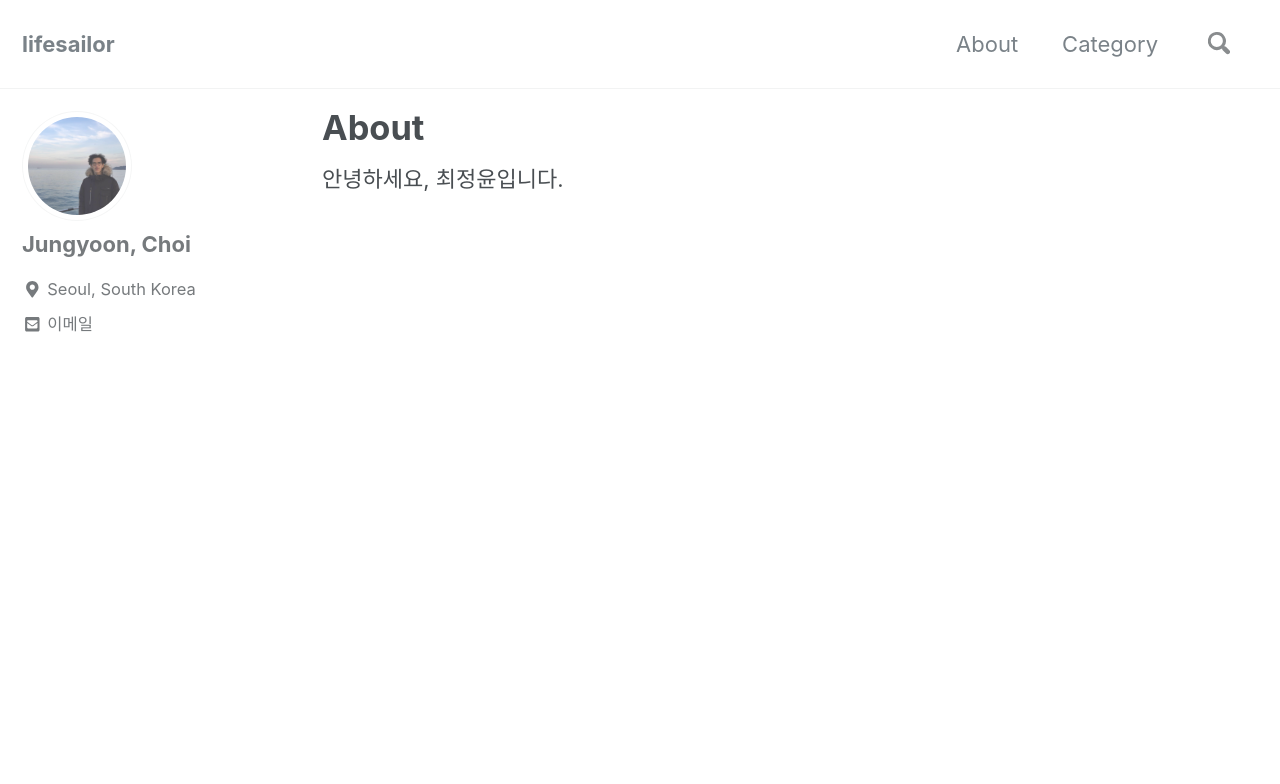
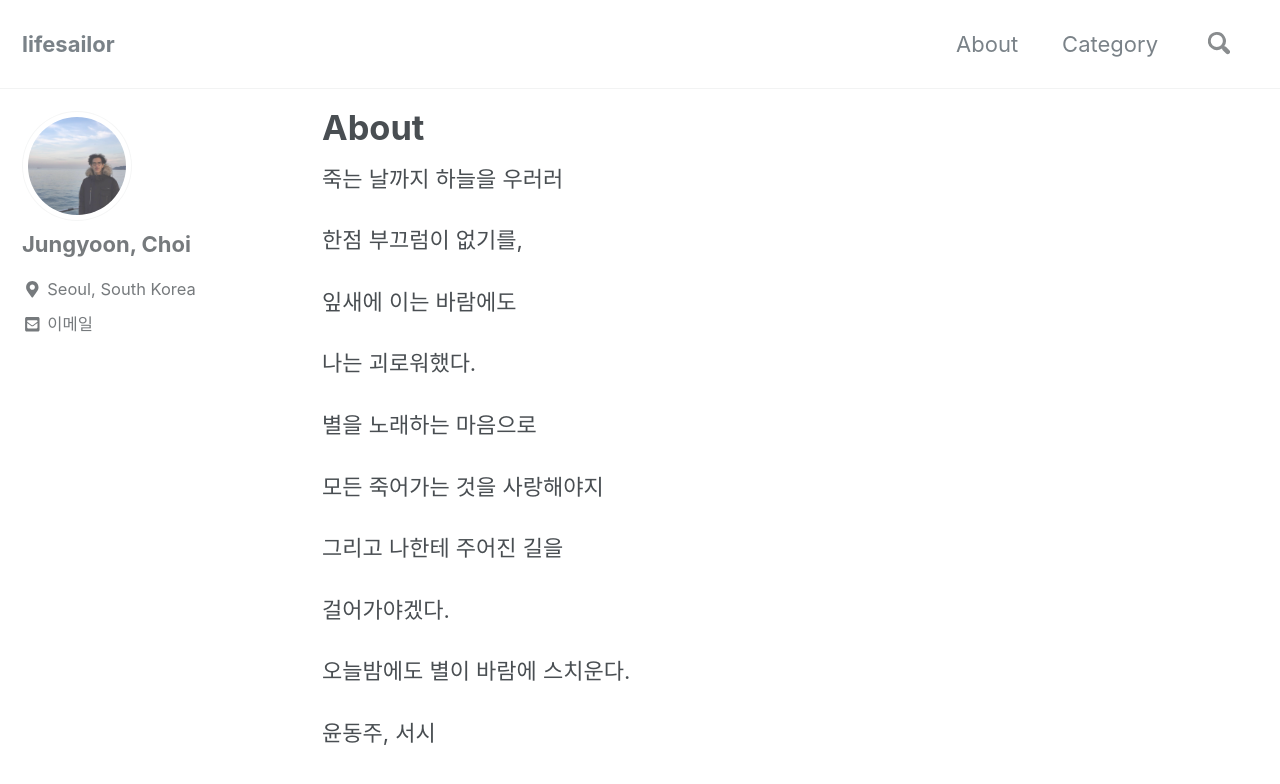
Before and after one commit to lifesailor/lifesailor.github.io, a Jekyll site: the page built from _pages/about.md, in a window 1280 px wide and 900 px high. Shown: the top 784 px of the window. Built offline with Jekyll 4.4.1, drawn with Linux system fonts in a browser that asks for light colours; nearby versions of some CDN libraries.

Commit message:
about 수정

```diff
--- a/_pages/about.md
+++ b/_pages/about.md
@@ -4,4 +4,24 @@ layout: single
 permalink: /about/
 author_profile: true
 ---
-안녕하세요, 최정윤입니다.
+죽는 날까지 하늘을 우러러
+
+한점 부끄럼이 없기를,
+
+잎새에 이는 바람에도
+
+나는 괴로워했다.
+
+별을 노래하는 마음으로
+
+모든 죽어가는 것을 사랑해야지
+
+그리고 나한테 주어진 길을
+
+걸어가야겠다.
+
+오늘밤에도 별이 바람에 스치운다.
+
+
+
+윤동주, 서시
```
